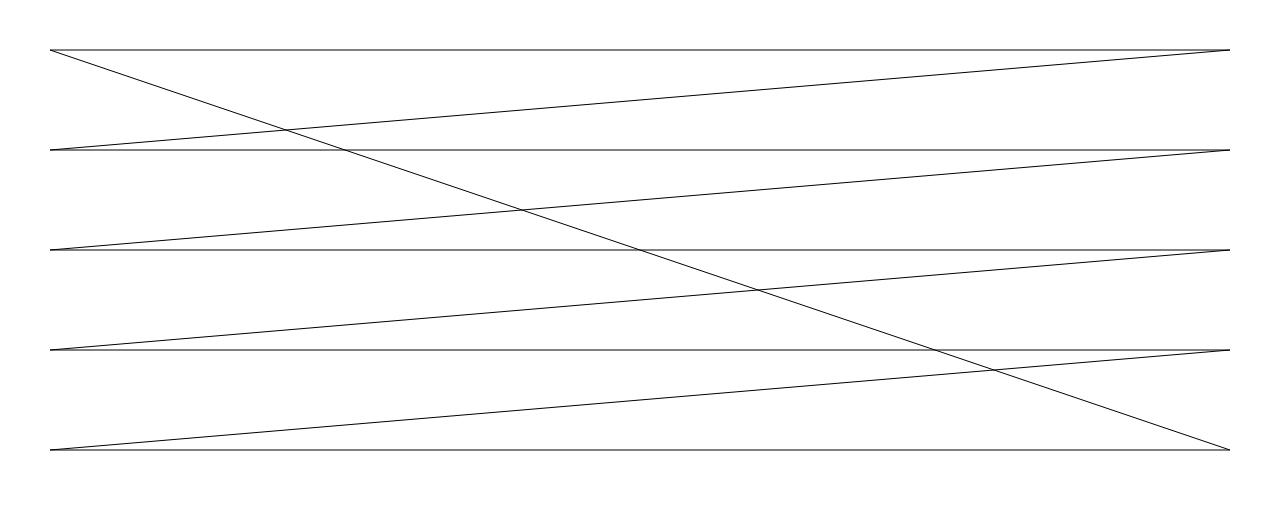
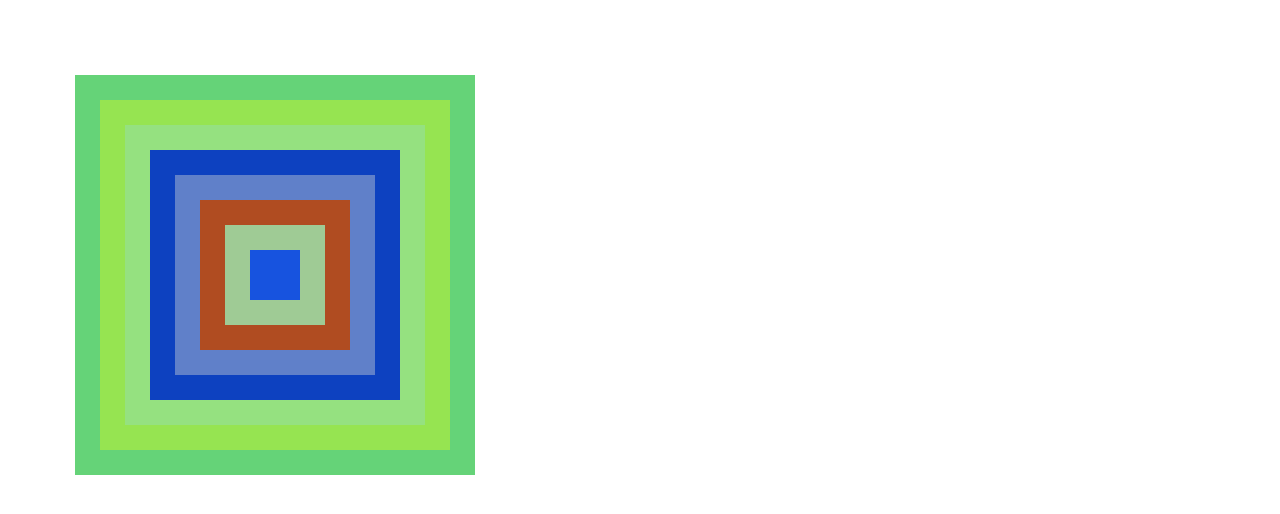
Before and after one commit to EHB-MCT/dev1-exercises-ThomasHeusdens, a plain HTML site: page index.html in a window 1280 px wide. Drawn offline with Linux system fonts and the light colour scheme.

Commit message:
exercice 2 random colours

```diff
--- /dev/null
+++ b/exercises/2-variables/2-2.js
@@ -0,0 +1,26 @@
+"use strict";
+
+let canvas = document.querySelector("canvas");
+canvas.width = window.innerWidth;
+canvas.height = window.innerHeight;
+let context = canvas.getContext("2d");
+
+drawRect(75,75,400);
+drawRect(100,100,350);
+drawRect(125,125,300);
+drawRect(150,150,250);
+drawRect(175,175,200);
+drawRect(200,200,150);
+drawRect(225,225,100);
+drawRect(250,250,50);
+
+function drawRect(x,y,size) {
+    let r = Math.floor(Math.random() * 255);
+    let g = Math.floor(Math.random() * 255);
+    let b = Math.floor(Math.random() * 255);
+    let color = "rgb(" + r + "," + g + "," + b + ")";
+    context.fillStyle = color;
+    context.beginPath();
+    context.rect(x,y,size,size);
+    context.fill();
+}
--- a/index.html
+++ b/index.html
@@ -1,7 +1,7 @@
 <html>
 
 <head>
-    <script src="exercises/2-variables/2-1.js" type="module"></script>
+    <script src="exercises/2-variables/2-2.js" type="module"></script>
     <link rel="stylesheet" type="text/css" href="styles/index.css" />
 </head>
 
```
